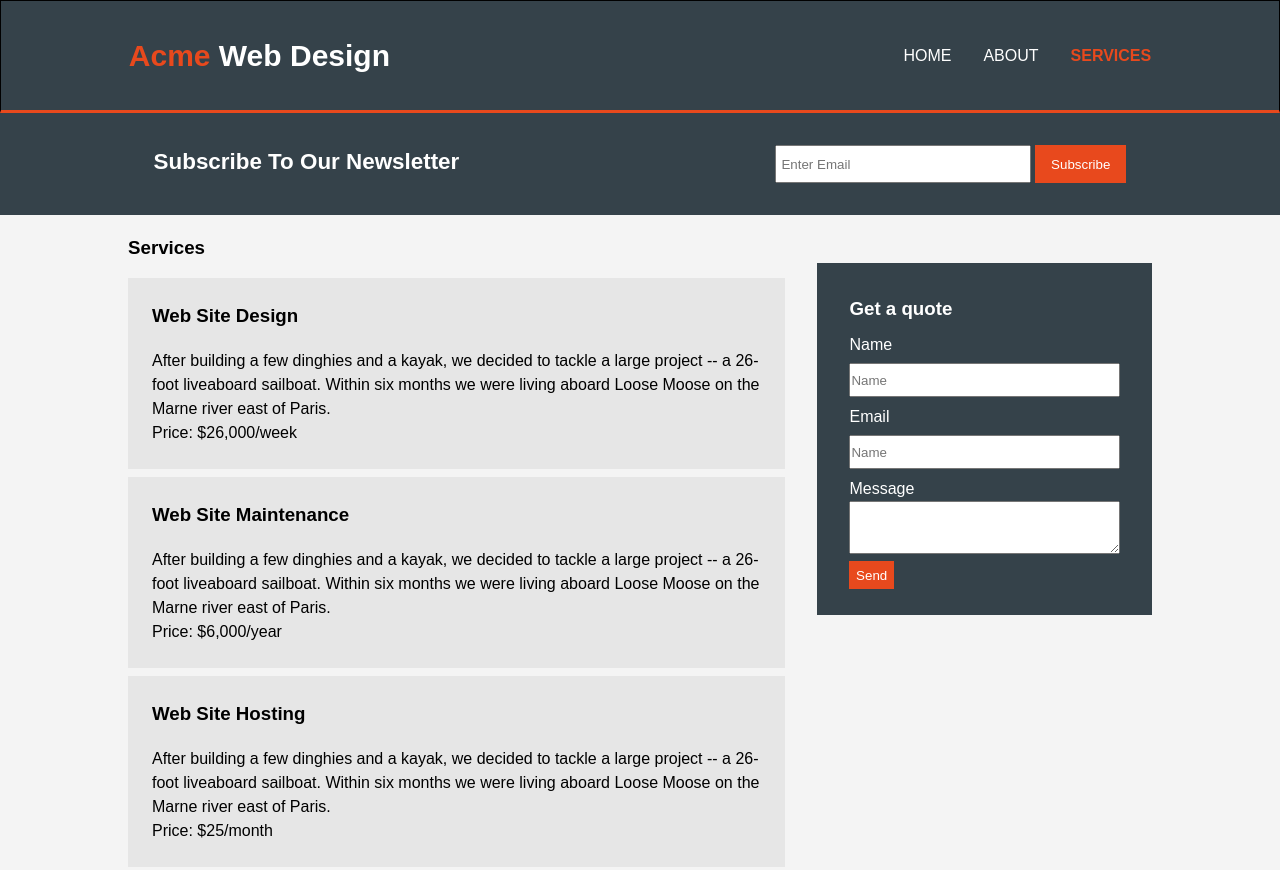
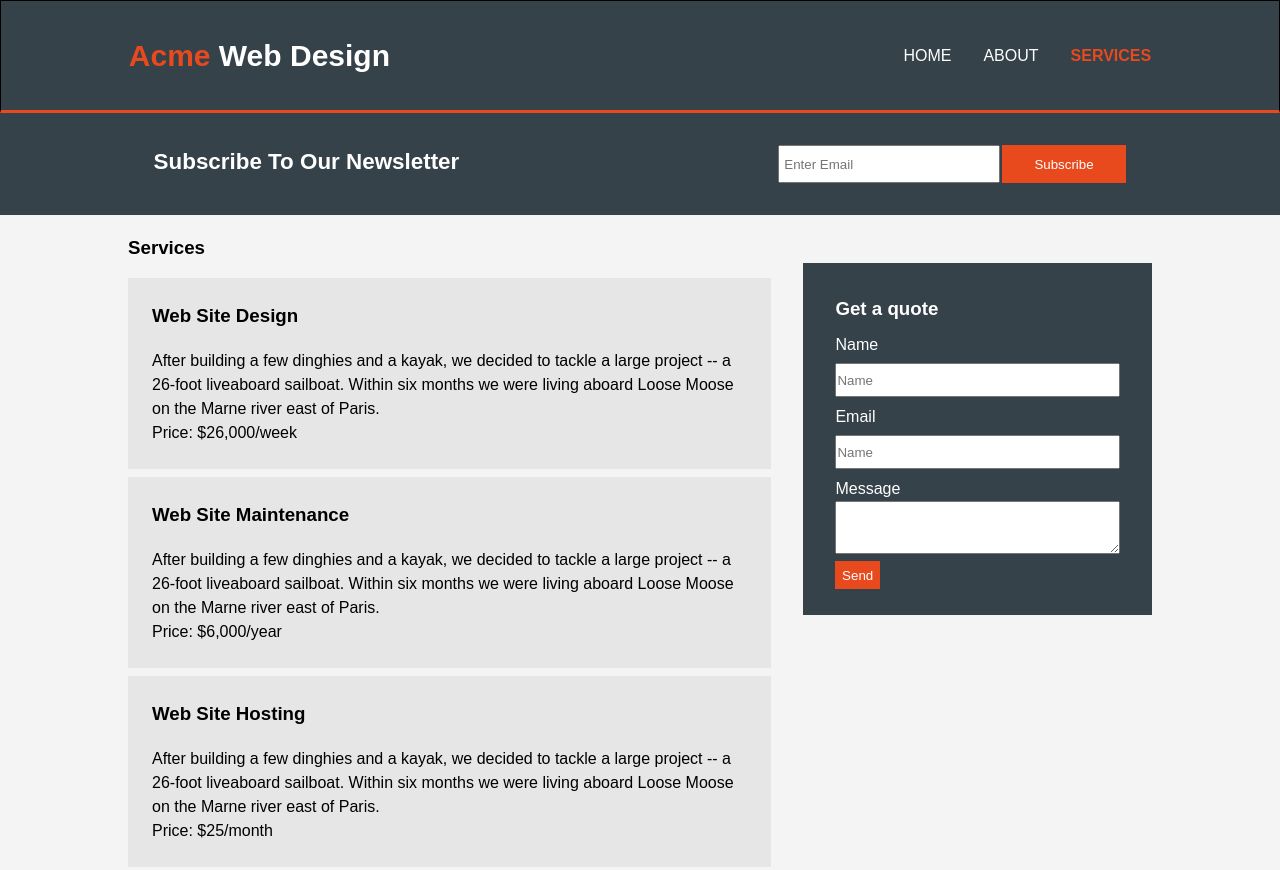
Before and after one commit to Greattie/acme, a plain HTML site: page services.html in a window 1280 px wide. Shown: the top 870 px of the page. Drawn offline with Linux system fonts and the light colour scheme.

Commit message:
updated about and services responsiveness

```diff
--- a/styles.css
+++ b/styles.css
@@ -93,16 +93,16 @@ html {
   font-size: 1.25rem;
   margin-bottom: 7em;
 }
-.newsletter{
+.newsletter {
   background: #35424a;
   color: #fff;
   padding: 2em;
 }
-.news{
+.news {
   display: flex;
   justify-content: space-between;
 }
-.news h3{
+.news h3 {
   font-size: 1.4rem;
 }
 .form input {
@@ -251,7 +251,6 @@ footer {
     align-items: center;
     justify-content: center;
     gap: 1em;
-
   }
   .section-one,
   .news,
@@ -263,12 +262,11 @@ footer {
     align-items: center;
     justify-content: center;
     text-align: center;
-
   }
   .section-one h1 {
     font-size: 3rem;
   }
-  .news{
+  .news {
     gap: 2em;
   }
   .form {
@@ -284,7 +282,6 @@ footer {
   /* ABOUT PAGE */
   .about {
     gap: 0;
-
   }
   .about-text,
   .what {
@@ -303,15 +300,15 @@ footer {
     margin-top: 1em;
   }
   .what {
+    min-height: 12em;
     padding-bottom: 1em;
-    margin-bottom: 1em;
+    /* margin-bottom: 1em; */
   }
 
   /* SERVICES PAGE */
   .service-text,
   .quote {
     width: 100%;
-
   }
   .service {
     gap: 0;
@@ -321,3 +318,23 @@ footer {
     padding: 0.5em;
   }
 }
+
+@media screen and (min-width: 769px){
+  .form button{
+    width: 40%;
+  }
+  .form{
+    display: flex;
+    gap: .1em;
+  }
+  .quote{
+    width: 35%;
+
+  }
+}
+
+@media screen and (max-width: 320px){
+.logo li{
+  font-size: .97em;
+}
+}
```
